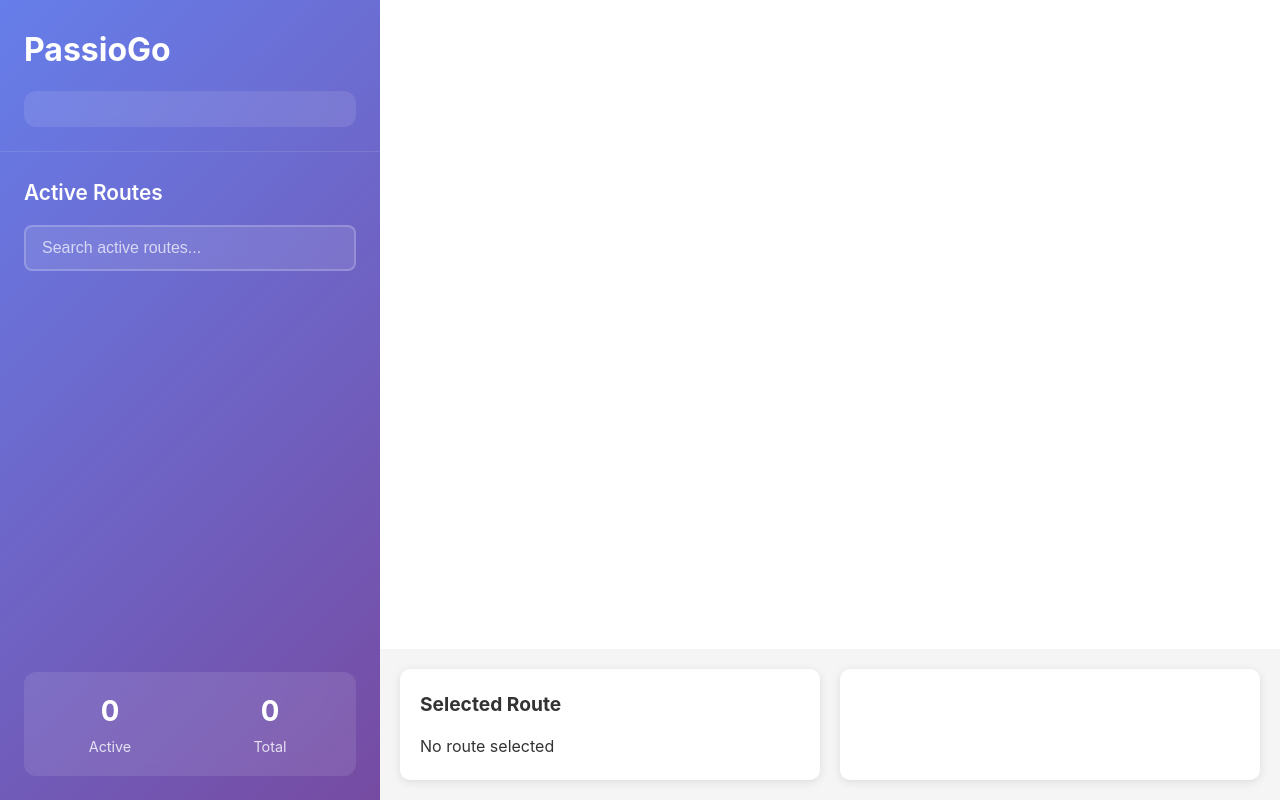
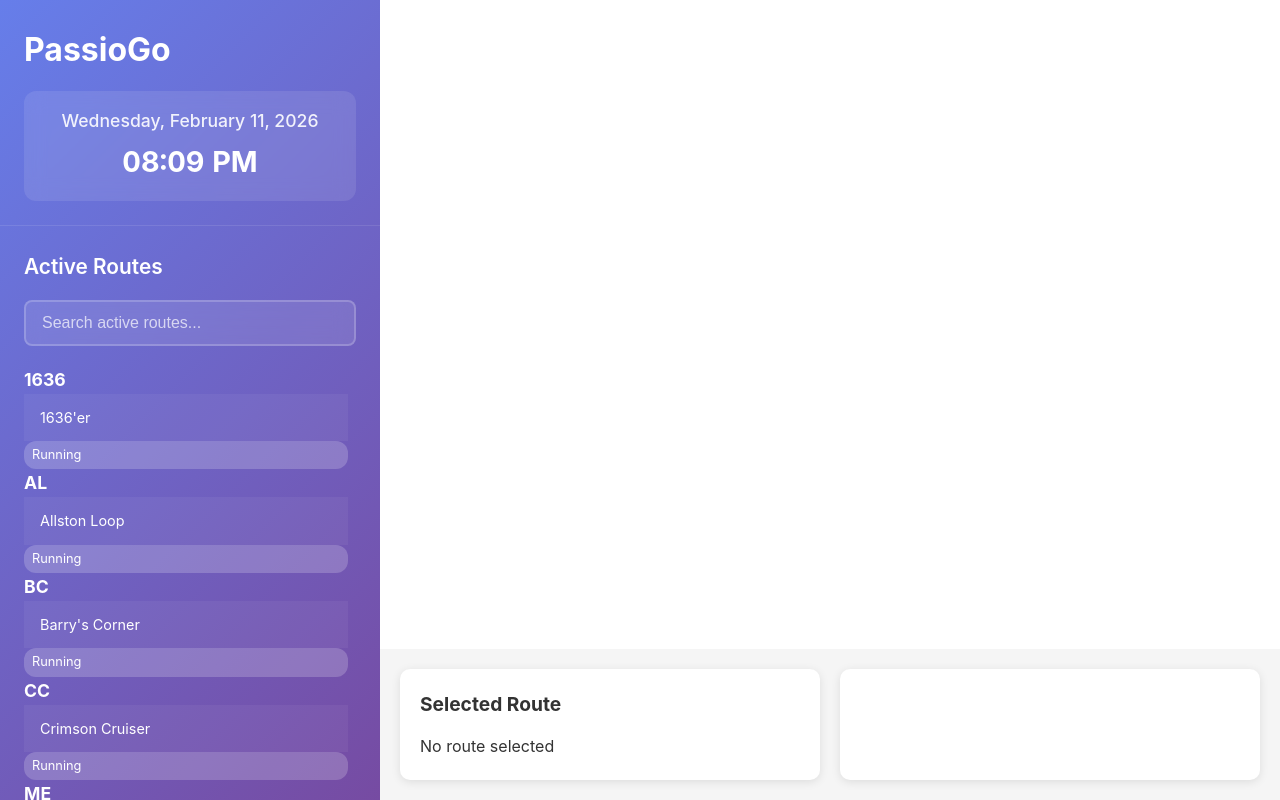
Before and after one commit to ilandrade/PassioGoUpgrade, a website: page index.html in a window 1280 px wide. Drawn offline with Linux system fonts and the light colour scheme; some packages are replaced by stand-ins of ours; files whose address does not match are found by name.

Commit message:
MORE UPDATES

```diff
--- a/app.js
+++ b/app.js
@@ -31,15 +31,26 @@
 
     updateDateTime() {
         const now = new Date();
-        const options = {
+        const dateOptions = {
             weekday: 'long',
             year: 'numeric',
             month: 'long',
-            day: 'numeric',
+            day: 'numeric'
+        };
+        const timeOptions = {
             hour: '2-digit',
             minute: '2-digit'
         };
-        document.getElementById('datetime').textContent = now.toLocaleDateString('en-US', options);
+
+        const dateElement = document.getElementById('currentDate');
+        const timeElement = document.getElementById('currentTime');
+
+        if (dateElement) {
+            dateElement.textContent = now.toLocaleDateString('en-US', dateOptions);
+        }
+        if (timeElement) {
+            timeElement.textContent = now.toLocaleTimeString('en-US', timeOptions);
+        }
     }
 
     isRouteActive(route) {
@@ -55,17 +66,29 @@
     }
 
     renderRoutes() {
-        const searchTerm = document.getElementById('search').value.toLowerCase();
+        const searchElement = document.getElementById('routeSearch');
+        const routeListElement = document.getElementById('activeRouteList');
+        const activeCountElement = document.getElementById('activeCount');
+        const totalCountElement = document.getElementById('totalCount');
+
+        if (!searchElement || !routeListElement || !activeCountElement || !totalCountElement) {
+            console.error('Required DOM elements not found');
+            return;
+        }
+
+        const searchTerm = searchElement.value.toLowerCase();
         const filteredRoutes = this.routes.filter(route =>
             route.name.toLowerCase().includes(searchTerm) ||
             route.shortName.toLowerCase().includes(searchTerm)
         );
 
         const activeRoutes = filteredRoutes.filter(route => this.isRouteActive(route));
-        document.getElementById('stats').textContent = `${activeRoutes.length} Active Routes`;
+
+        activeCountElement.textContent = activeRoutes.length;
+        totalCountElement.textContent = filteredRoutes.length;
 
         if (filteredRoutes.length === 0) {
-            document.getElementById('routes').innerHTML = `
+            routeListElement.innerHTML = `
                 <div class="empty-state">
                     <h3>No routes found</h3>
                     <p>Try a different search term</p>
@@ -77,26 +100,34 @@
         const routesHtml = filteredRoutes.map(route => {
             const isActive = this.isRouteActive(route);
             return `
-                <div class="route ${!isActive ? 'inactive' : ''}" onclick="selectRoute('${route.id}')">
+                <div class="route-item ${!isActive ? 'inactive' : ''}" onclick="selectRoute('${route.id}')">
                     <div class="route-name">${route.shortName}</div>
-                    <div class="route-details">${route.name} • ${isActive ? 'Running' : 'Not Running'}</div>
+                    <div class="route-details">${route.name}</div>
+                    <div class="route-status">${isActive ? 'Running' : 'Not Running'}</div>
                 </div>
             `;
         }).join('');
 
-        document.getElementById('routes').innerHTML = routesHtml;
+        routeListElement.innerHTML = routesHtml;
     }
 
     setupEventListeners() {
-        document.getElementById('search').addEventListener('input', () => {
-            this.renderRoutes();
-        });
+        const searchElement = document.getElementById('routeSearch');
+        if (searchElement) {
+            searchElement.addEventListener('input', () => {
+                this.renderRoutes();
+            });
+        }
     }
 }
 
 function selectRoute(routeId) {
     const route = tracker.routes.find(r => r.id === routeId);
-    alert(`Selected: ${route.name} (${route.shortName})\nStatus: ${tracker.isRouteActive(route) ? 'Currently Running' : 'Not Running'}`);
+    if (route) {
+        alert(`Selected: ${route.name} (${route.shortName})\nStatus: ${tracker.isRouteActive(route) ? 'Currently Running' : 'Not Running'}`);
+    } else {
+        console.error('Route not found:', routeId);
+    }
 }
 
 // Initialize the app
--- a/index.html
+++ b/index.html
@@ -62,8 +62,15 @@
         </main>
     </div>
 
+    <!-- Configuration -->
+    <script src="config.js"></script>
+
     <!-- Google Maps API -->
-    <script async defer src="https://maps.googleapis.com/maps/api/js?key=AIzaSyCfTuIzax3bmW1Jr-waQrJH2w7VQ1dq-JI&callback=initMap"></script>
+    <script>
+        // Use environment variable or fallback to placeholder
+        const apiKey = window.GOOGLE_MAPS_API_KEY || window.PASSIO_CONFIG?.GOOGLE_MAPS_API_KEY || 'YOUR_API_KEY_HERE';
+        document.write(`<script async defer src="https://maps.googleapis.com/maps/api/js?key=${apiKey}&callback=initMap"><\/script>`);
+    </script>
 
     <!-- Main Application -->
     <script src="PassioGoAPI.js"></script>
```
